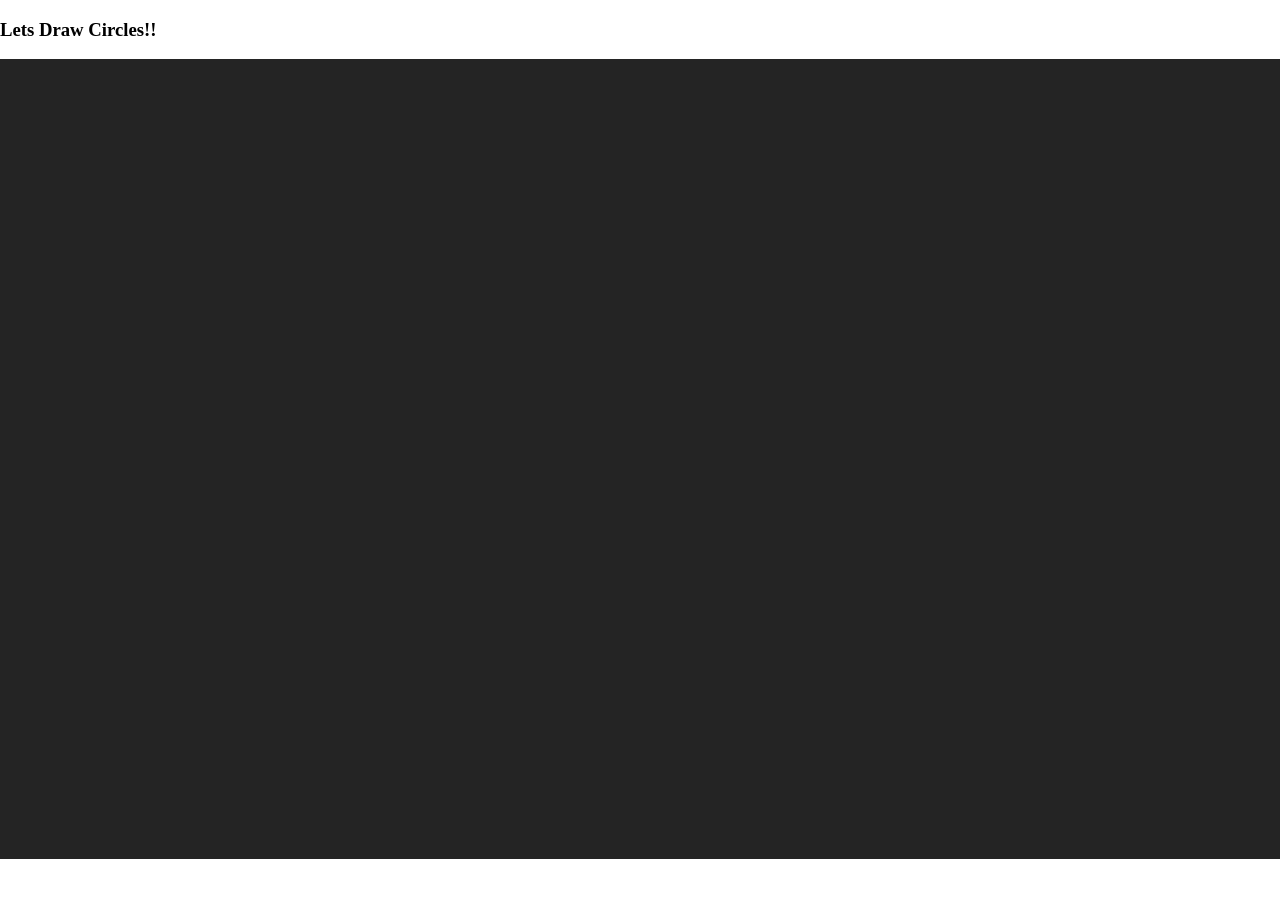
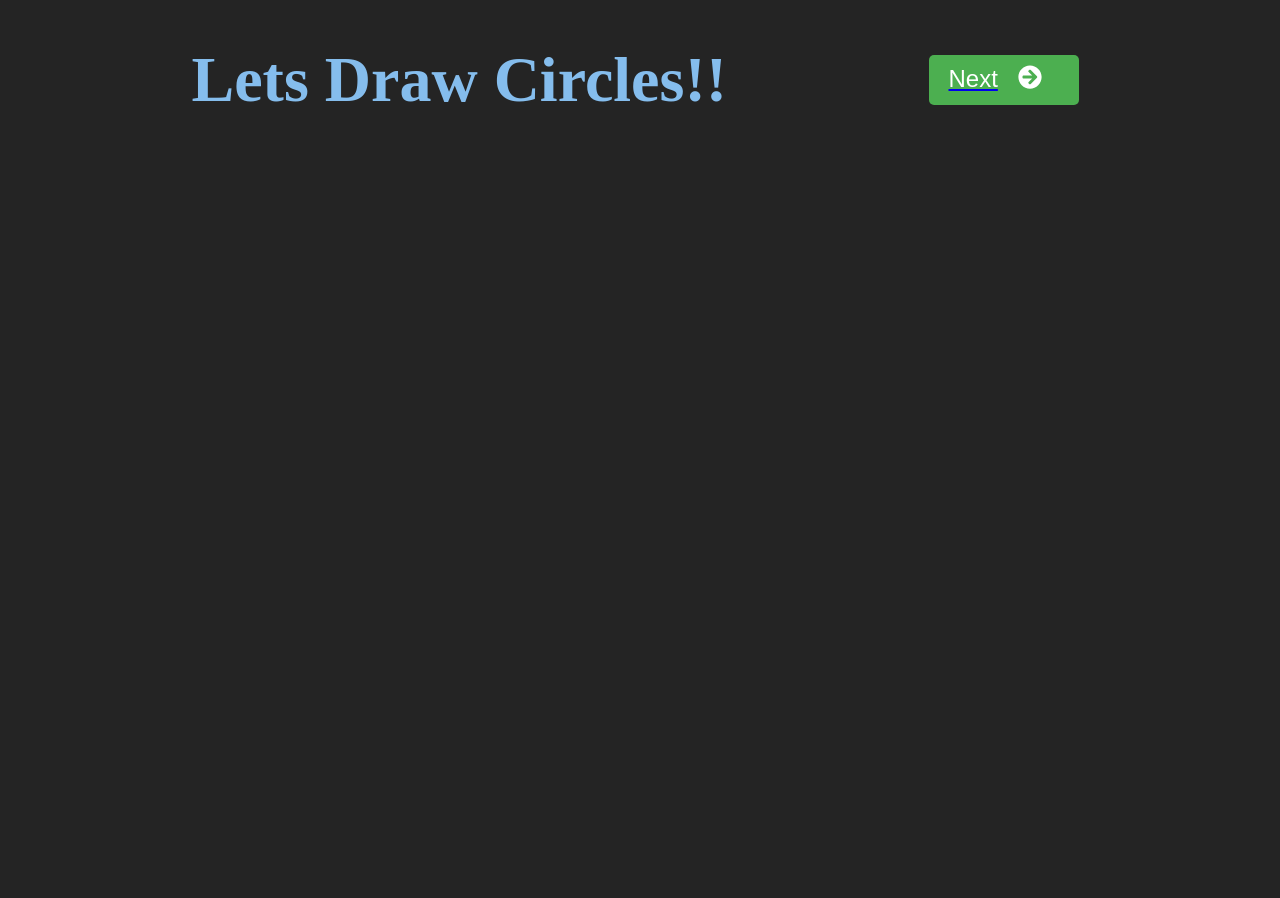
Before and after one commit to Aashish079/AutiVerse, a React (Vite) app: page /game1 in a window 1280 px wide. Shown: the top 898 px of the page. Before the commit the page ends 859 px from the top, so only its background shows below. Built offline with nearby package versions, Linux system fonts and the light colour scheme.

Commit message:
Setup Link to next Game

```diff
--- a/package.json
+++ b/package.json
@@ -14,6 +14,7 @@
     "node-sass": "^9.0.0",
     "react": "^18.2.0",
     "react-dom": "^18.2.0",
+    "react-icons": "^5.1.0",
     "react-konva": "^18.2.10",
     "react-router-dom": "^6.22.3"
   },
--- a/src/Components/FreehandCircleDrawer.scss
+++ b/src/Components/FreehandCircleDrawer.scss
@@ -1,3 +1,37 @@
-h3{
-    background-color:#242424
+.title-container{
+    display: flex;
+    flex-direction: row;
+    justify-content: space-evenly;
+    align-items: center;
+    background: #242424;
+    color:rgb(133, 189, 237)
 }
+h1{
+    font-size: 4em;
+}
+
+.btn-next{
+    display: flex;
+    margin: 10px;
+      padding: 10px 20px;
+      font-size: 1.5em;
+      width: 150px;
+      height: 50px;
+      background-color: #4CAF50;
+      border: none;
+      border-radius: 5px;
+      cursor: pointer;
+      color: white;
+      text-decoration: none;
+
+
+      .icon{
+            margin-left: 20px;
+      }
+
+      &:hover {
+        background-color: white;
+        color: rgb(7, 200, 177);
+        outline: none;
+}
+}
--- a/src/Components/FreehandCricleDrawer.jsx
+++ b/src/Components/FreehandCricleDrawer.jsx
@@ -1,5 +1,8 @@
 import { useState } from "react";
 import { Stage, Layer, Line, Rect } from "react-konva";
+import "./FreehandCircleDrawer.scss";
+import { Link } from "react-router-dom";
+import { FaArrowCircleRight } from "react-icons/fa";
 
 function FreehandCircleDrawer() {
   const [lines, setLines] = useState([]);
@@ -75,7 +78,17 @@ function FreehandCircleDrawer() {
 
   return (
     <div className="canvasContainer">
-      <h3>Lets Draw Circles!!</h3>
+      <div className="title-container">
+        <h1>Lets Draw Circles!!</h1>
+        <Link to="/game2">
+          <button className="btn-next">
+            Next
+            <span className="icon">
+              <FaArrowCircleRight />
+            </span>
+          </button>
+        </Link>
+      </div>
       <Stage
         width={window.innerWidth}
         height={window.innerHeight}
```
Also changed, not shown: 1 other file (tests, documents, lock files or other folders).
